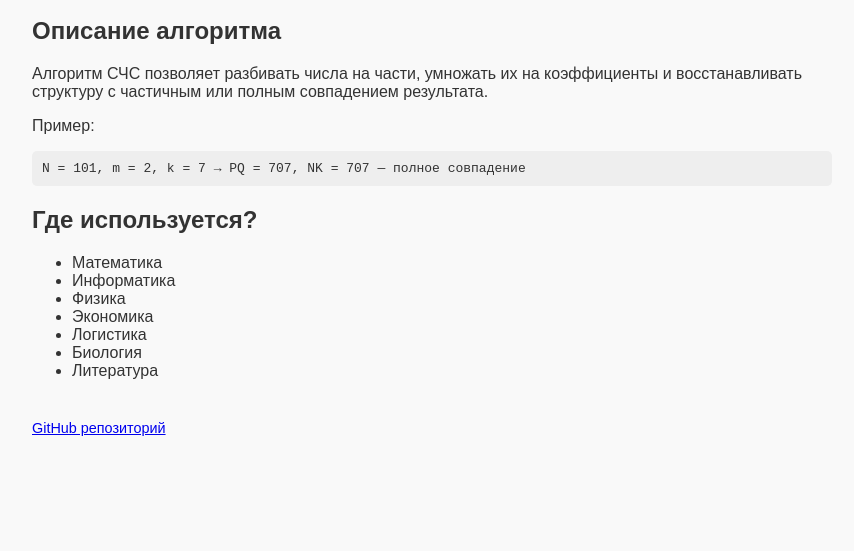
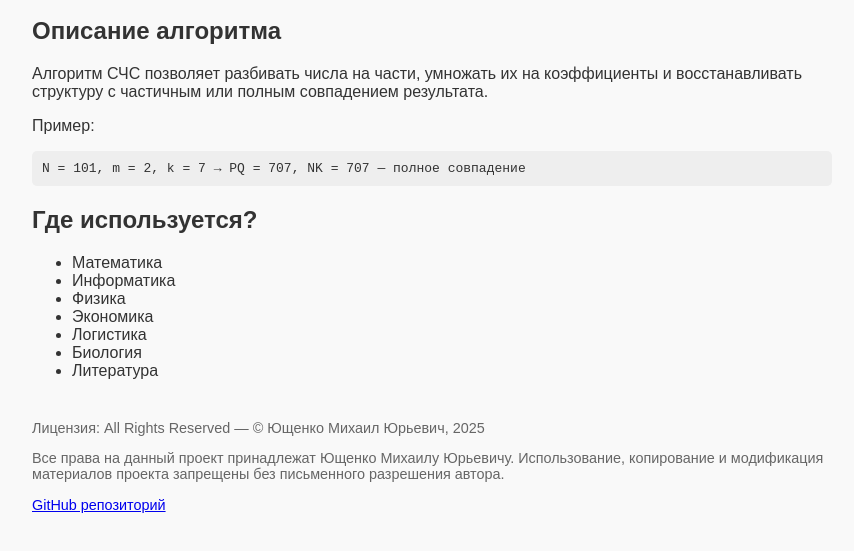
Before and after one commit to Misha0966/New-project, a plain HTML site: page index.html in a window 1280 px wide. Shown: the part 119-670 px from the top of the page, without its empty margins (208-1062 px from the left). Drawn offline with Linux system fonts and the light colour scheme.

Commit message:
index.html

```diff
--- a/index.html
+++ b/index.html
@@ -33,8 +33,15 @@
         </ul>
     </section>
 
-    <footer>
-        <p><a href="https://github.com/Misha0966/New-project">GitHub  репозиторий</a></p>
-    </footer>
+<footer>
+    <p>Лицензия: All Rights Reserved — © Ющенко Михаил Юрьевич, 2025</p>
+    <p>
+        Все права на данный проект принадлежат Ющенко Михаилу Юрьевичу.
+        Использование, копирование и модификация материалов проекта
+        запрещены без письменного разрешения автора.
+    </p>
+
+    <p><a href="https://github.com/Misha0966/New-project">GitHub  репозиторий</a></p>
+</footer>
 </body>
 </html>
```
